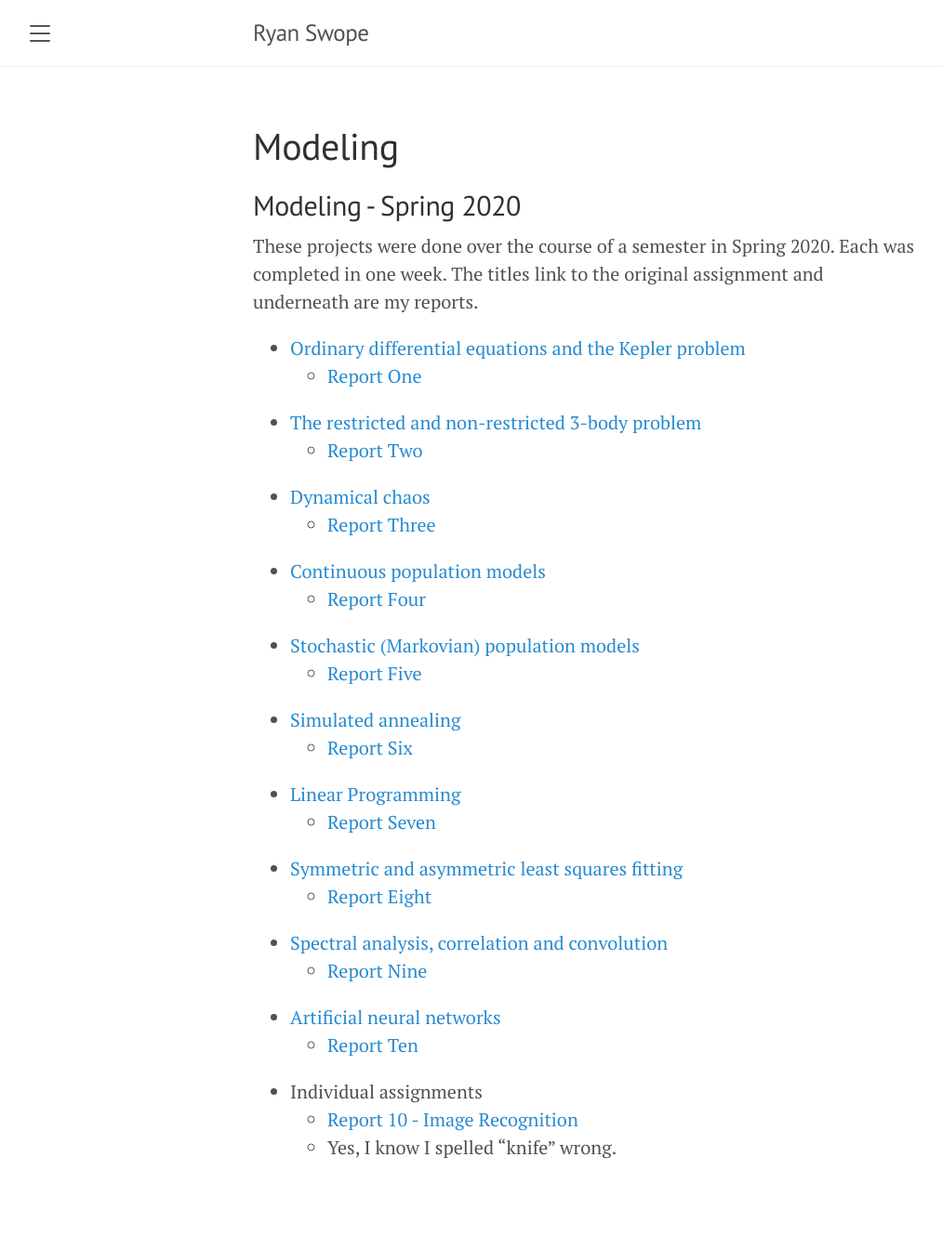
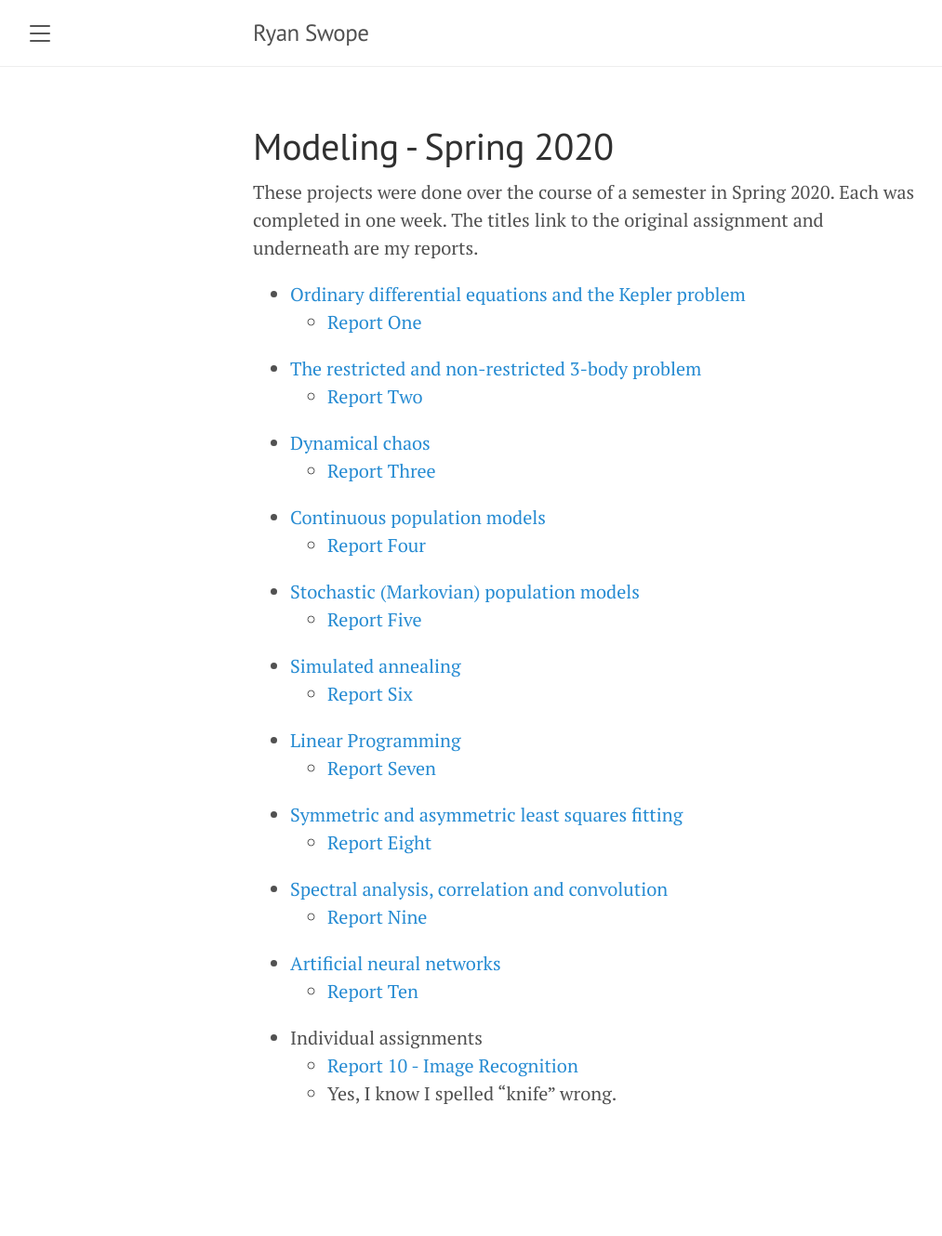
Before and after one commit to rggs/rggs.github.io, a Jekyll site: the page built from modeling.md, in a window 1280 px wide. Shown: the whole page at 93% size, without its empty margins (8-1021 px from the left). Built offline with Jekyll 4.4.1, drawn with Linux system fonts in a browser that asks for light colours; after the commit the page ends 1272 px from its top, so only the background shows below that.

Commit message:
update modeling

```diff
--- a/modeling.md
+++ b/modeling.md
@@ -1,9 +1,7 @@
 ---
 layout: page
-title: Modeling
+title: Modeling - Spring 2020
 ---
-
-## Modeling - Spring 2020
 
 These projects were done over the course of a semester in Spring 2020. Each was completed in one week. The titles link to the original
 assignment and underneath are my reports.
```
Also changed, not shown: 4 other files.
